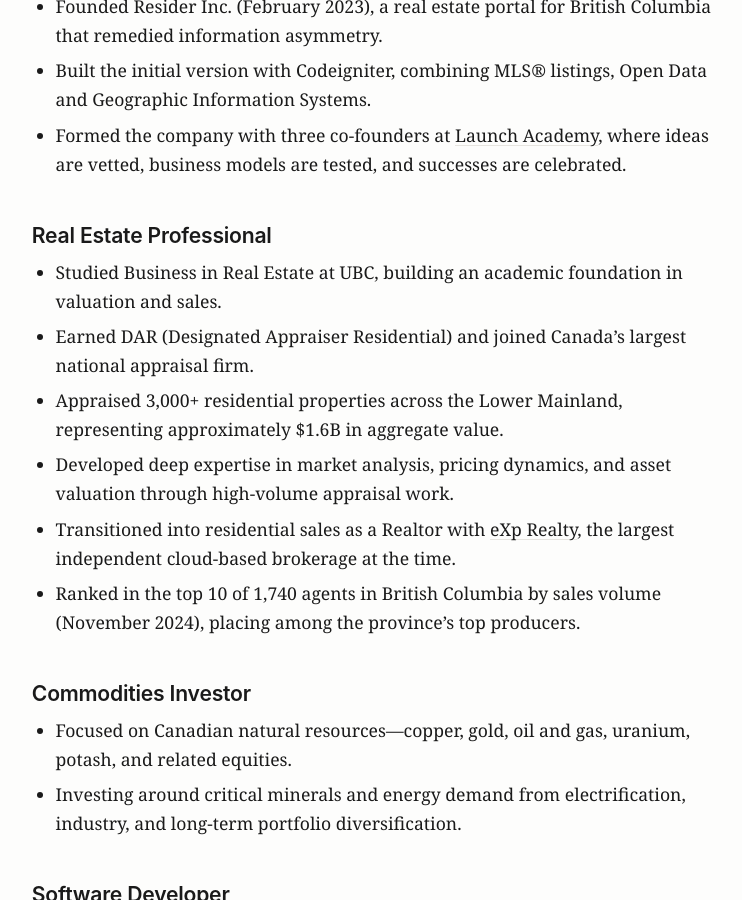
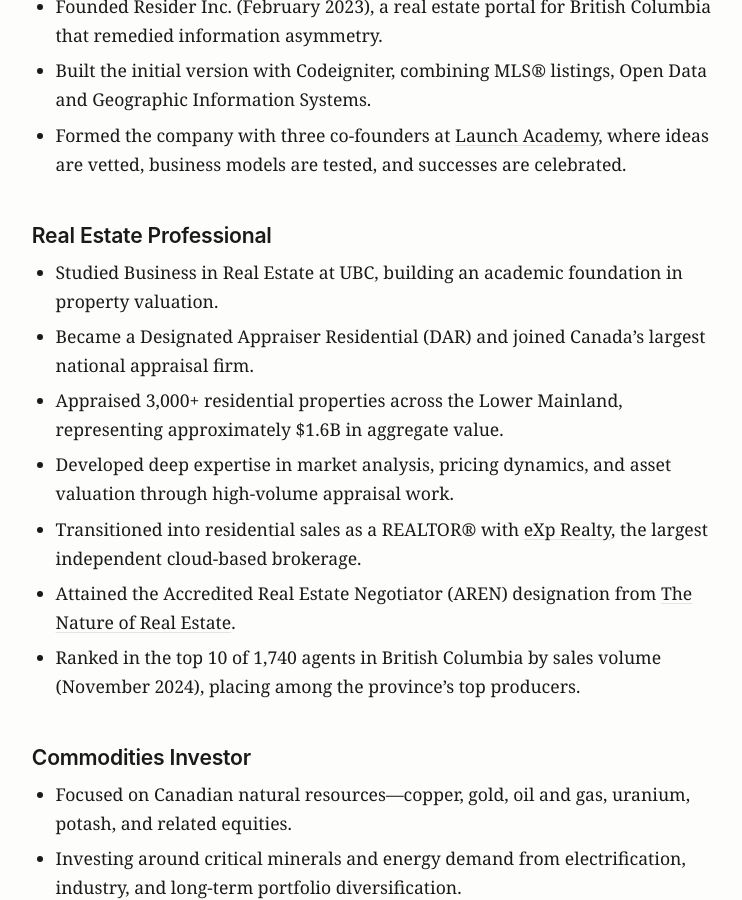
Before and after one commit to adamnaamani/adamnaamani, a Jekyll site: the page built from pages/about.md, in a window 1280 px wide and 900 px high, scrolled down 497 px. Shown: the whole window, without its empty margins (265-1007 px from the left). Built offline with Jekyll 4.4.1, drawn with Linux system fonts in a browser that asks for light colours.

Commit message:
About: refine real estate credentials and add AREN designation.
Co-authored-by: Cursor <cursoragent@cursor.com>

```diff
--- a/pages/about.md
+++ b/pages/about.md
@@ -17,11 +17,12 @@ title: About
 - Formed the company with three co-founders at [Launch Academy](https://www.launchacademy.ca/), where ideas are vetted, business models are tested, and successes are celebrated.
 
 ### Real Estate Professional {#real-estate-professional}
-- Studied Business in Real Estate at UBC, building an academic foundation in valuation and sales.
-- Earned DAR (Designated Appraiser Residential) and joined Canada's largest national appraisal firm.
+- Studied Business in Real Estate at UBC, building an academic foundation in property valuation.
+- Became a Designated Appraiser Residential (DAR) and joined Canada's largest national appraisal firm.
 - Appraised 3,000+ residential properties across the Lower Mainland, representing approximately $1.6B in aggregate value.
 - Developed deep expertise in market analysis, pricing dynamics, and asset valuation through high-volume appraisal work.
-- Transitioned into residential sales as a Realtor with [eXp Realty](/the-virtual-world-of-exp-realty/), the largest independent cloud-based brokerage at the time.
+- Transitioned into residential sales as a REALTOR® with [eXp Realty](/the-virtual-world-of-exp-realty/), the largest independent cloud-based brokerage.
+- Attained the Accredited Real Estate Negotiator (AREN) designation from [The Nature of Real Estate](https://thenatureofrealestate.com).
 - Ranked in the top 10 of 1,740 agents in British Columbia by sales volume (November 2024), placing among the province's top producers.
 
 ### Commodities Investor {#commodities-investor}
```
